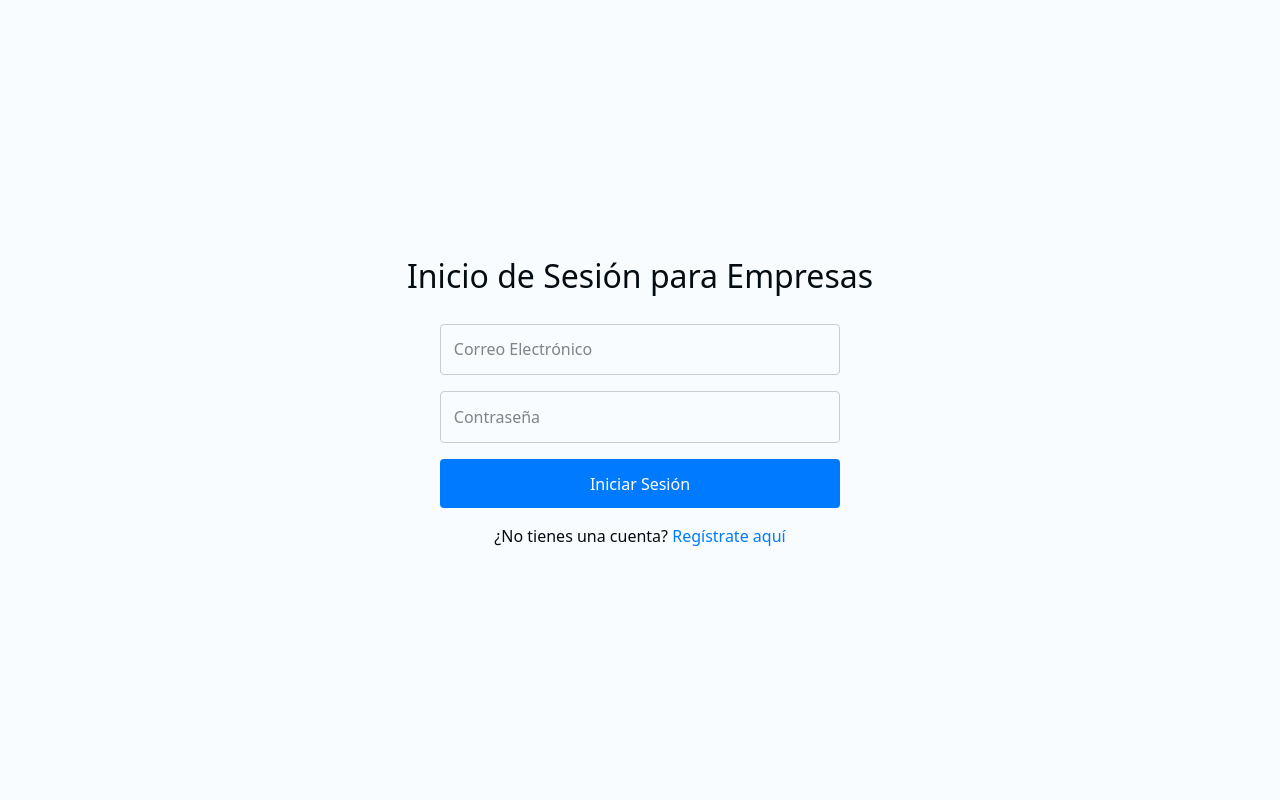
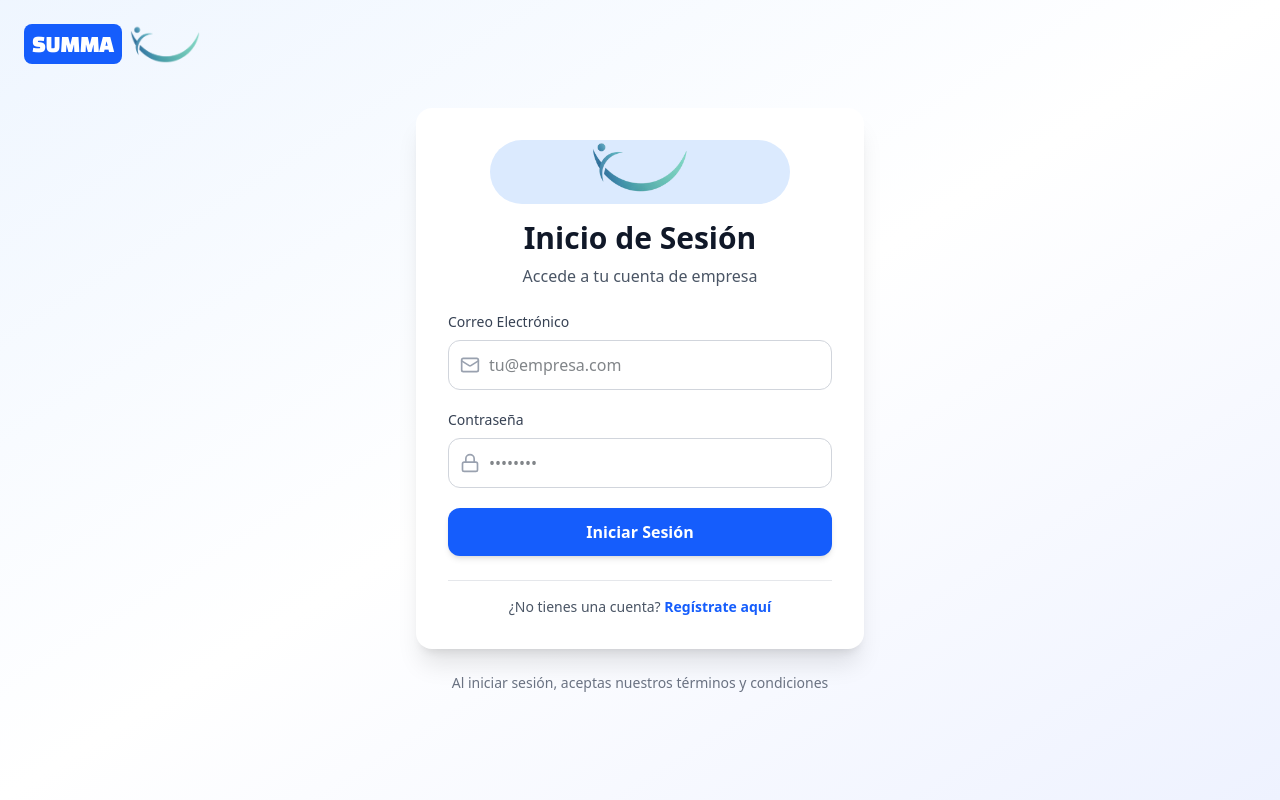
Before and after one commit to Alvinferdeveloper/summa-frontend, a Next.js app: page /employer/login in a window 1280 px wide. Built offline with nearby package versions, Linux system fonts and the light colour scheme; no server answers.

Commit message:
feat(ui): enhance employer login ui

```diff
--- a/src/app/employer/login/page.tsx
+++ b/src/app/employer/login/page.tsx
@@ -1,72 +1,162 @@
+"use client"
 
-'use client';
+import type React from "react"
 
-import { useState, useEffect } from 'react';
-import { useRouter } from 'next/navigation';
-import { signIn, useSession } from 'next-auth/react';
+import { useState } from "react"
+import { useRouter } from "next/navigation"
+import { signIn, useSession } from "next-auth/react"
+import { Mail, Lock, AlertCircle } from "lucide-react"
+import Image from "next/image"
+import { changaOne } from "@/fonts/fonts"
 
 export default function EmployerLoginPage() {
-  const [email, setEmail] = useState('');
-  const [password, setPassword] = useState('');
-  const [error, setError] = useState('');
-  const [loading, setLoading] = useState(false);
-  const router = useRouter();
-  const { data: session, status } = useSession();
+  const [email, setEmail] = useState("")
+  const [password, setPassword] = useState("")
+  const [error, setError] = useState("")
+  const [loading, setLoading] = useState(false)
+  const router = useRouter()
+  const { data: session, status } = useSession()
 
   const handleSubmit = async (e: React.FormEvent) => {
-    e.preventDefault();
-    setError('');
-    setLoading(true);
+    e.preventDefault()
+    setError("")
+    setLoading(true)
 
     try {
-      const result = await signIn('credentials', {
+      const result = await signIn("credentials", {
         redirect: false,
         email,
         password,
-      });
+      })
 
-      if (result?.error) {
-        setError(result.error);
-      } else if (result?.ok) {
-        router.push('/employer/dashboard');
+      if (result?.error && result.status === 401) {
+        setError("Credenciales inválidas")
+      }
+      else if (result?.error) {
+        setError(result.error)
+      }
+      else if (result?.ok) {
+        router.push("/employer/dashboard")
       }
     } catch (err: any) {
-      setError(err.message || 'Login failed.');
+      setError(err.message || "Login failed.")
     } finally {
-      setLoading(false);
+      setLoading(false)
     }
-  };
+  }
 
-  if (status === 'loading') {
-    return <div>Loading...</div>;
+  if (status === "loading") {
+    return (
+      <div className="flex items-center justify-center min-h-screen">
+        <div className="animate-spin rounded-full h-12 w-12 border-b-2 border-blue-600"></div>
+      </div>
+    )
   }
 
   return (
-    <div style={{ display: 'flex', flexDirection: 'column', alignItems: 'center', justifyContent: 'center', minHeight: '100vh', padding: '2rem' }}>
-      <h1 style={{ fontSize: '2rem', marginBottom: '1.5rem' }}>Inicio de Sesión para Empresas</h1>
-      <form onSubmit={handleSubmit} style={{ display: 'flex', flexDirection: 'column', gap: '1rem', width: '100%', maxWidth: '400px' }}>
+    <div className="min-h-screen bg-gradient-to-br from-blue-50 via-white to-indigo-50 flex flex-col">
+      <div className="absolute top-6 left-6 flex items-center gap-2">
+        <div className={`bg-blue-600 text-white px-2 text-2xl py-1 rounded-sm ${changaOne.className}`}>SUMMA</div>
+        <Image
+          src="/logo.png"
+          alt="logo"
+          width={70}
+          height={70}
+        />
+      </div>
+
+      <div className="flex-1 flex items-center justify-center px-4 py-12">
+        <div className="w-full max-w-md">
+          <div className="bg-white rounded-2xl shadow-xl p-8 space-y-6">
+            <div className="text-center space-y-2">
+              <div className="inline-flex items-center justify-center h-16 bg-blue-100 rounded-full mb-4">
+                <Image
+                  src="/logo3.png"
+                  alt="logo"
+                  width={300}
+                  height={300}
+                />
+              </div>
+              <h1 className="text-3xl font-bold text-gray-900">Inicio de Sesión</h1>
+              <p className="text-gray-600">Accede a tu cuenta de empresa</p>
+            </div>
+            <form onSubmit={handleSubmit} className="space-y-5">
+              <div className="space-y-2">
+                <label htmlFor="email" className="block text-sm font-medium text-gray-700">
+                  Correo Electrónico
+                </label>
+                <div className="relative">
+                  <div className="absolute inset-y-0 left-0 pl-3 flex items-center pointer-events-none">
+                    <Mail className="h-5 w-5 text-gray-400" />
+                  </div>
                   <input
+                    id="email"
                     type="email"
-          placeholder="Correo Electrónico"
+                    placeholder="tu@empresa.com"
                     value={email}
                     onChange={(e) => setEmail(e.target.value)}
                     required
-          style={{ padding: '0.8rem', border: '1px solid #ccc', borderRadius: '4px' }}
+                    className="block w-full pl-10 pr-3 py-3 border border-gray-300 rounded-lg focus:ring-2 focus:ring-blue-500 focus:border-transparent transition-all duration-200 outline-none"
                   />
+                </div>
+              </div>
+              <div className="space-y-2">
+                <label htmlFor="password" className="block text-sm font-medium text-gray-700">
+                  Contraseña
+                </label>
+                <div className="relative">
+                  <div className="absolute inset-y-0 left-0 pl-3 flex items-center pointer-events-none">
+                    <Lock className="h-5 w-5 text-gray-400" />
+                  </div>
                   <input
+                    id="password"
                     type="password"
-          placeholder="Contraseña"
+                    placeholder="••••••••"
                     value={password}
                     onChange={(e) => setPassword(e.target.value)}
                     required
-          style={{ padding: '0.8rem', border: '1px solid #ccc', borderRadius: '4px' }}
+                    className="block w-full pl-10 pr-3 py-3 border border-gray-300 rounded-lg focus:ring-2 focus:ring-blue-500 focus:border-transparent transition-all duration-200 outline-none"
                   />
-        {error && <p style={{ color: 'red' }}>{error}</p>}
-        <button type="submit" disabled={loading} style={{ padding: '0.8rem', backgroundColor: '#007bff', color: 'white', border: 'none', borderRadius: '4px', cursor: 'pointer' }}>
-          {loading ? 'Iniciando sesión...' : 'Iniciar Sesión'}
+                </div>
+              </div>
+              {error && (
+                <div className="flex items-start gap-2 p-4 bg-red-50 border border-red-200 rounded-lg">
+                  <AlertCircle className="h-5 w-5 text-red-600 flex-shrink-0 mt-0.5" />
+                  <p className="text-sm text-red-800">{error}</p>
+                </div>
+              )}
+              <button
+                type="submit"
+                disabled={loading}
+                className="w-full py-3 px-4 bg-blue-600 hover:bg-blue-700 text-white font-semibold rounded-lg shadow-md hover:shadow-lg transform hover:-translate-y-0.5 transition-all duration-200 disabled:opacity-50 disabled:cursor-not-allowed disabled:transform-none disabled:hover:bg-blue-600"
+              >
+                {loading ? (
+                  <span className="flex items-center justify-center gap-2">
+                    <div className="animate-spin rounded-full h-5 w-5 border-b-2 border-white"></div>
+                    Iniciando sesión...
+                  </span>
+                ) : (
+                  "Iniciar Sesión"
+                )}
               </button>
             </form>
-      <p style={{ marginTop: '1rem' }}>¿No tienes una cuenta? <a href="/employer/register" style={{ color: '#007bff' }}>Regístrate aquí</a></p>
+            <div className="pt-4 border-t border-gray-200">
+              <p className="text-center text-sm text-gray-600">
+                ¿No tienes una cuenta?{" "}
+                <a
+                  href="/employer/register"
+                  className="font-semibold text-blue-600 hover:text-blue-700 transition-colors"
+                >
+                  Regístrate aquí
+                </a>
+              </p>
             </div>
-  );
+          </div>
+          <p className="mt-6 text-center text-sm text-gray-500">
+            Al iniciar sesión, aceptas nuestros términos y condiciones
+          </p>
+        </div>
+      </div>
+    </div>
+  )
 }
--- /dev/null
+++ b/src/fonts/fonts.tsx
@@ -0,0 +1,3 @@
+import { Changa_One } from "next/font/google";
+
+export const changaOne = Changa_One({ subsets: ["latin"], weight: ["400"] });
```
Also changed, not shown: public/logo.png (added). Lines whose indentation alone changed are shown as unchanged.
